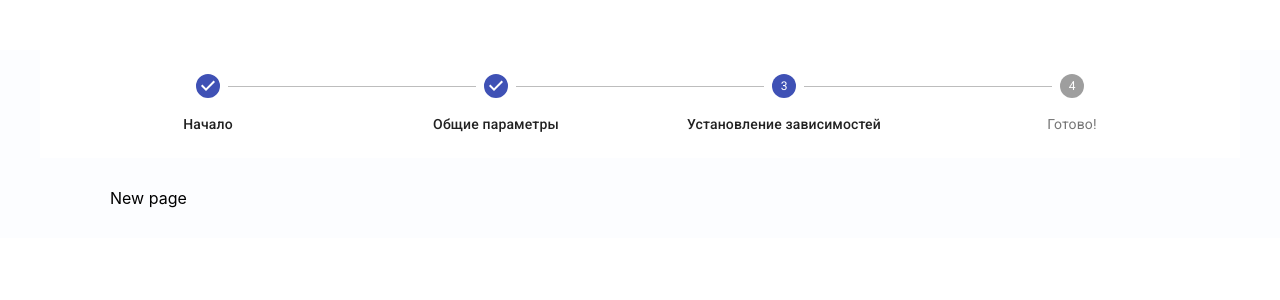
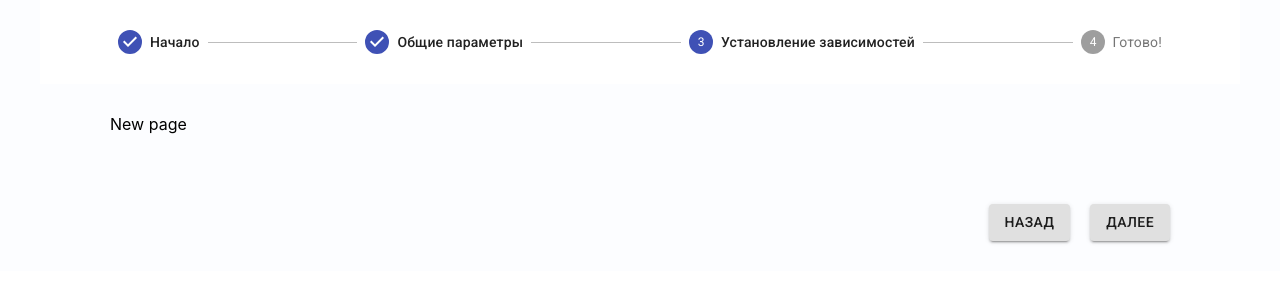
Before and after one commit to rezvd/omstu-science-work, a React (Create React App) app: page /deps in a window 1280 px wide. Shown: the top 300 px of the page. Built offline with nearby package versions, Linux system fonts and the light colour scheme.

Commit message:
feat: improved navigation

```diff
--- a/src/components/base-layout/BaseLayout.tsx
+++ b/src/components/base-layout/BaseLayout.tsx
@@ -1,4 +1,5 @@
 import {Theme, makeStyles, Stepper, Step, StepLabel} from '@material-ui/core';
+import {useNavigate} from 'react-router-dom';
 
 const useStyles = makeStyles(({palette, spacing}: Theme) => ({
   container: {
@@ -10,7 +11,10 @@ const useStyles = makeStyles(({palette, spacing}: Theme) => ({
     padding: '30px 70px',
   },
   stepper: {
-    marginTop: '50px',
+    padding: '30px 70px',
+  },
+  stepLabel: {
+    cursor: 'pointer',
   },
 }));
 
@@ -21,15 +25,35 @@ type Props = {
 
 const BaseLayout: React.FC<Props> = ({currentStep, children}) => {
   const classes = useStyles();
+  const navigate = useNavigate();
 
-  const steps = ['Начало', 'Общие параметры', 'Установление зависимостей', 'Готово!'];
+  const steps = [
+    {
+      label: 'Начало',
+      onClick: () => navigate('/start'),
+    },
+    {
+      label: 'Общие параметры',
+      onClick: () => navigate('/params'),
+    },
+    {
+      label: 'Установление зависимостей',
+      onClick: () => navigate('/deps'),
+    },
+    {
+      label: 'Готово!',
+      onClick: () => navigate('/result'),
+    },
+  ];
 
   return (
     <div className={classes.container}>
-      <Stepper activeStep={currentStep} className={classes.stepper} alternativeLabel>
-        {steps.map((label) => (
+      <Stepper activeStep={currentStep} className={classes.stepper}>
+        {steps.map(({label, onClick}) => (
           <Step key={label}>
-            <StepLabel>{label}</StepLabel>
+            <StepLabel onClick={onClick} className={classes.stepLabel}>
+              {label}
+            </StepLabel>
           </Step>
         ))}
       </Stepper>
--- a/src/pages/deps-page/DepsPage.tsx
+++ b/src/pages/deps-page/DepsPage.tsx
@@ -1,10 +1,13 @@
-import {Theme, makeStyles} from '@material-ui/core';
-import { useNavigate } from 'react-router-dom';
+import {Theme, makeStyles, Button} from '@material-ui/core';
+import {useNavigate} from 'react-router-dom';
 import BaseLayout from '../../components/base-layout/BaseLayout';
 
 const useStyles = makeStyles(({palette, spacing}: Theme) => ({
-  container: {
-    padding: '72px 70px 70px 70px',
+  /*   ===   next button   ===   */
+  buttonContainer: {
+    display: 'flex',
+    justifyContent: 'flex-end',
+    marginTop: 70,
   },
 }));
 
@@ -17,6 +20,15 @@ const DepsPage: React.FC = () => {
   return (
     <BaseLayout currentStep={2}>
       <p>New page</p>
+
+      <div className={classes.buttonContainer}>
+        <Button variant="contained" onClick={() => navigate('/params')} style={{marginRight: 20}}>
+          Назад
+        </Button>
+        <Button variant="contained" onClick={() => navigate('/result')}>
+          Далее
+        </Button>
+      </div>
     </BaseLayout>
   );
 };
--- a/src/pages/params-page/ParamsPage.tsx
+++ b/src/pages/params-page/ParamsPage.tsx
@@ -210,6 +210,9 @@ const ParamsPage: React.FC = () => {
         </div>
       </div>
       <div className={classes.buttonContainer}>
+        <Button variant="contained" onClick={() => navigate('/start')} style={{marginRight: 20}}>
+          Назад
+        </Button>
         <Button variant="contained" onClick={() => navigate('/deps')}>
           Далее
         </Button>
--- a/src/pages/result-page/ResultPage.tsx
+++ b/src/pages/result-page/ResultPage.tsx
@@ -1,10 +1,13 @@
-import {Theme, makeStyles} from '@material-ui/core';
-import { useNavigate } from 'react-router-dom';
+import {Theme, makeStyles, Button} from '@material-ui/core';
+import {useNavigate} from 'react-router-dom';
 import BaseLayout from '../../components/base-layout/BaseLayout';
 
 const useStyles = makeStyles(({palette, spacing}: Theme) => ({
-  container: {
-    padding: '72px 70px 70px 70px',
+  /*   ===   next button   ===   */
+  buttonContainer: {
+    display: 'flex',
+    justifyContent: 'flex-end',
+    marginTop: 70,
   },
 }));
 
@@ -17,6 +20,15 @@ const ResultsPage: React.FC = () => {
   return (
     <BaseLayout currentStep={3}>
       <p>New page</p>
+
+      <div className={classes.buttonContainer}>
+        <Button variant="contained" onClick={() => navigate('/deps')} style={{marginRight: 20}}>
+          Назад
+        </Button>
+        <Button variant="contained" onClick={() => navigate('/start')}>
+          К началу
+        </Button>
+      </div>
     </BaseLayout>
   );
 };
```
